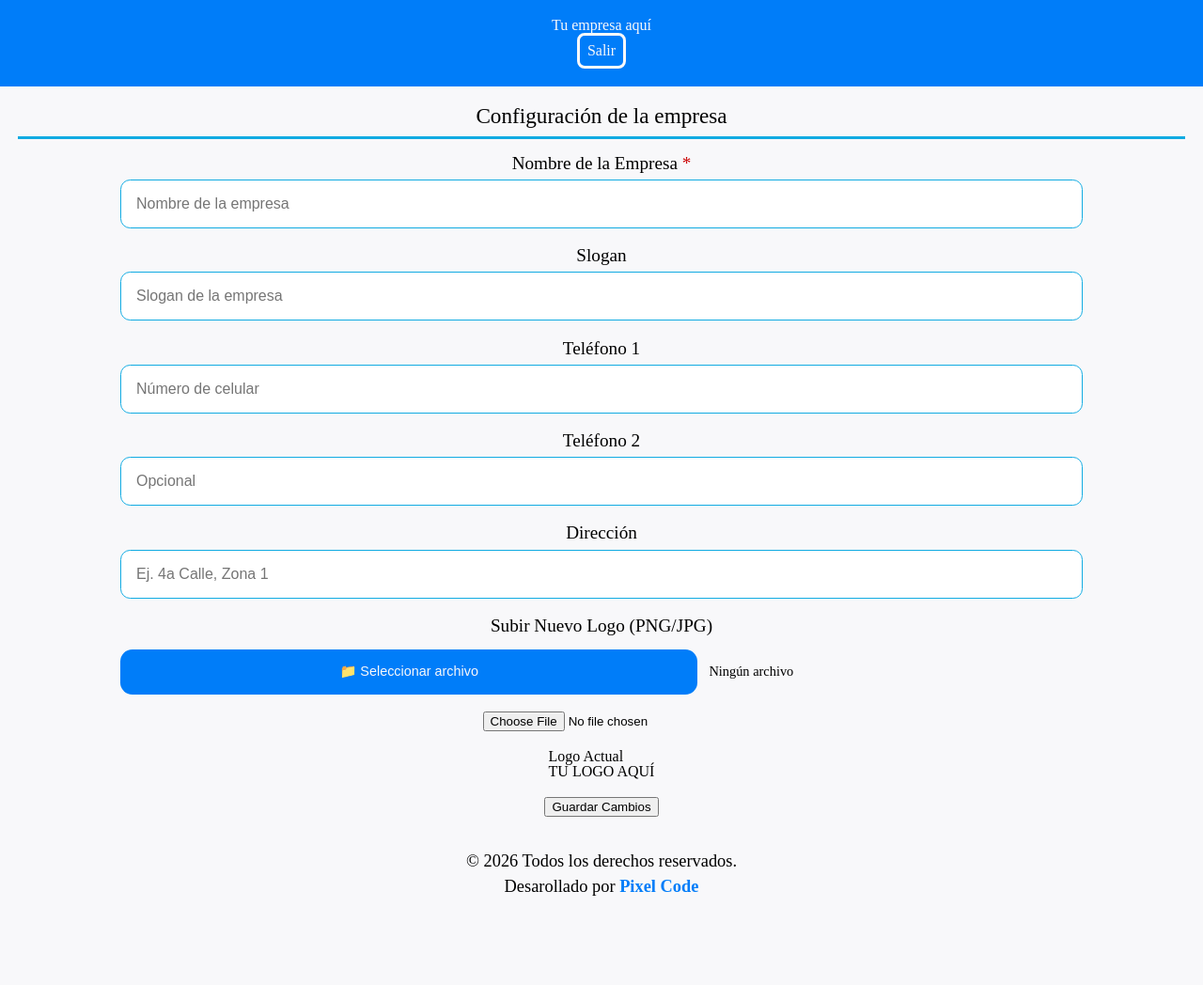
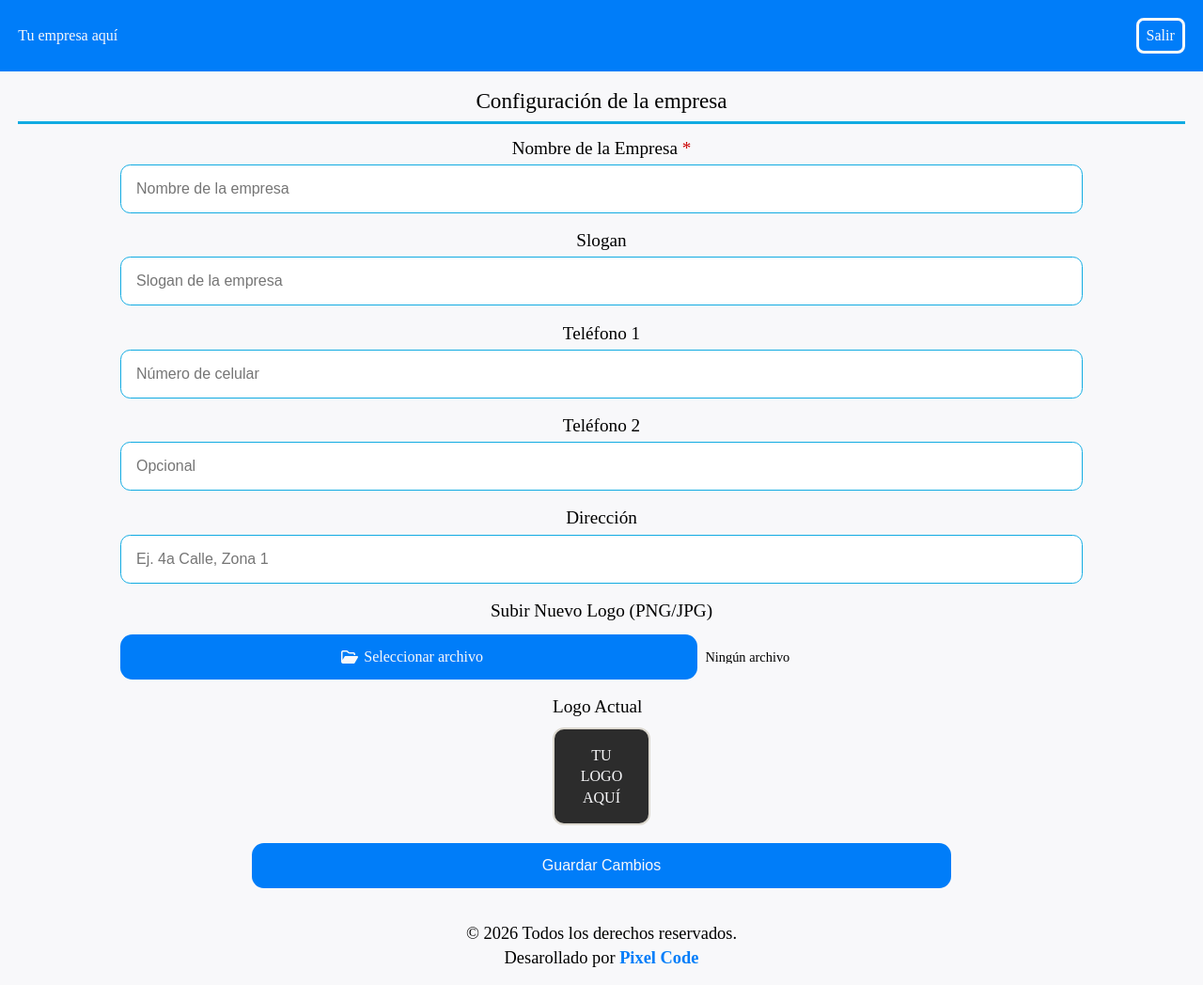
Before and after one commit to Jose-Sut10/variedades, a plain HTML site: page html/settings.html in a window 1280 px wide. Shown: the whole page at 94% size. Before the commit the page ends 971 px from the top, so only its background shows below. Drawn offline with Linux system fonts and the light colour scheme.

Commit message:
terminando estilización del formulario del settings

```diff
--- a/css/settings.css
+++ b/css/settings.css
@@ -4,6 +4,8 @@
     --azulBajo: #11abe2;
     --blancoFantasma: #F8F8FA;
     --required: #cb0000;
+    --logoBg: #2c2c2c;
+    --border: #ddd9d0;
 }
 
 *{
@@ -22,6 +24,9 @@ body{
 }
 
 .encabezadoHome{
+    display: flex;
+    justify-content: space-between;
+    align-items: center;
     padding: var(--paddingPadre);
     background-color: var(--azulMedio);
 }
@@ -99,20 +104,30 @@ input[type="tel"]:focus {
 }
 
 .file-wraper{
+    display: flex;
+    align-items: center;
     width: 80vw;
-    margin-bottom: .6rem;
 }
 
 .file-btn{
+    display: flex;
+    align-items: center;
+    justify-content: center;
+    padding: .6rem;
     width: 60%;
     height: 3rem;
     background-color: var(--azulMedio);
     color: var(--blancoFantasma);
-    font-size: .9rem;
+    font-size: 1rem;
     border: none;
     border-radius: .8rem;
     transition: background 0.2s, transform 0.15s;
     white-space: nowrap;
+}
+
+.file-btn i{
+    color: var(--blancoFantasma);
+    margin: 0 .4rem;
 }
 
 .file-btn:hover { background: var(--azulBajo); transform: translateY(-1px); }
@@ -125,6 +140,67 @@ input[type="tel"]:focus {
     overflow: hidden;
     text-overflow: ellipsis;
 }
+
+input[type="file"] { display: none; }
+
+.logo-section-label {
+    font-size: 1.2rem;
+}
+
+.logo-preview-box {
+    width: 6.5rem;
+    height: 6.5rem;
+    border-radius: 12px;
+    margin-top: .8rem;
+    background: var(--logoBg);
+    display: flex;
+    justify-content: center;
+    overflow: hidden;
+    border: 2px solid var(--border);
+    transition: transform 0.2s;
+}
+
+.logo-preview-box:hover { transform: scale(1.04); }
+
+.logo-placeholder {
+    display: flex;
+    flex-direction: column;
+    align-items: center;
+    justify-content: center;
+    gap: .4rem;
+    color: var(--blancoFantasma);
+    text-align: center;
+}
+
+.logo-preview-box img {
+    width: 100%;
+    height: 100%;
+    object-fit: contain;
+}
+
+.btn-submit{
+    display: flex;
+    align-items: center;
+    justify-content: center;
+    padding: .6rem;
+    width: 60%;
+    height: 3rem;
+    background-color: var(--azulMedio);
+    color: var(--blancoFantasma);
+    font-size: 1rem;
+    border: none;
+    border-radius: .8rem;
+    transition: background 0.2s, transform 0.15s;
+    white-space: nowrap;
+}
+
+.btn-submit:hover {
+      background: var(--azulBajo);
+      transform: translateY(-2px);
+      box-shadow: 0 6px 20px rgba(44,44,44,0.18);
+ }
+
+.btn-submit:active { transform: translateY(0); }
 
 /*Estilos pie de página*/
 .piePagina{
--- a/html/settings.html
+++ b/html/settings.html
@@ -6,9 +6,10 @@
     <title>Inicio</title>
     <link rel="stylesheet" href="../reset.css">
     <link rel="stylesheet" href="../css/settings.css">
+    <script src="https://kit.fontawesome.com/4765695586.js" crossorigin="anonymous"></script>
 </head>
 <body>
-    <header class="encabezadoHome flex">
+    <header class="encabezadoHome">
         <a href="" class="btnHome">Tu empresa aquí</a>
         <a href="" class="btnSalir">Salir</a>
     </header>
@@ -45,12 +46,13 @@
             <div class="field">
                 <span class="file-label">Subir Nuevo Logo (PNG/JPG)</span>
                 <div class="file-wraper">
-                    <button class="file-btn" data-fileBtn>
-                        📁 Seleccionar archivo
-                    </button>
+                    <label for="logoInput" class="file-btn">
+                        <i class="fa-regular fa-folder-open"></i>
+                        Seleccionar archivo
+                    </label>
                     <span class="file-name" id="fileName">Ningún archivo</span>
                 </div>
-                <input type="file" id="logoInput" name="logo" accept="image/png, image/jpeg" />
+                <input type="file" id="logoInput" name="logo" accept="image/png, image/jpeg" hidden/>
             </div>
 
             <div class="logo-section">
```
